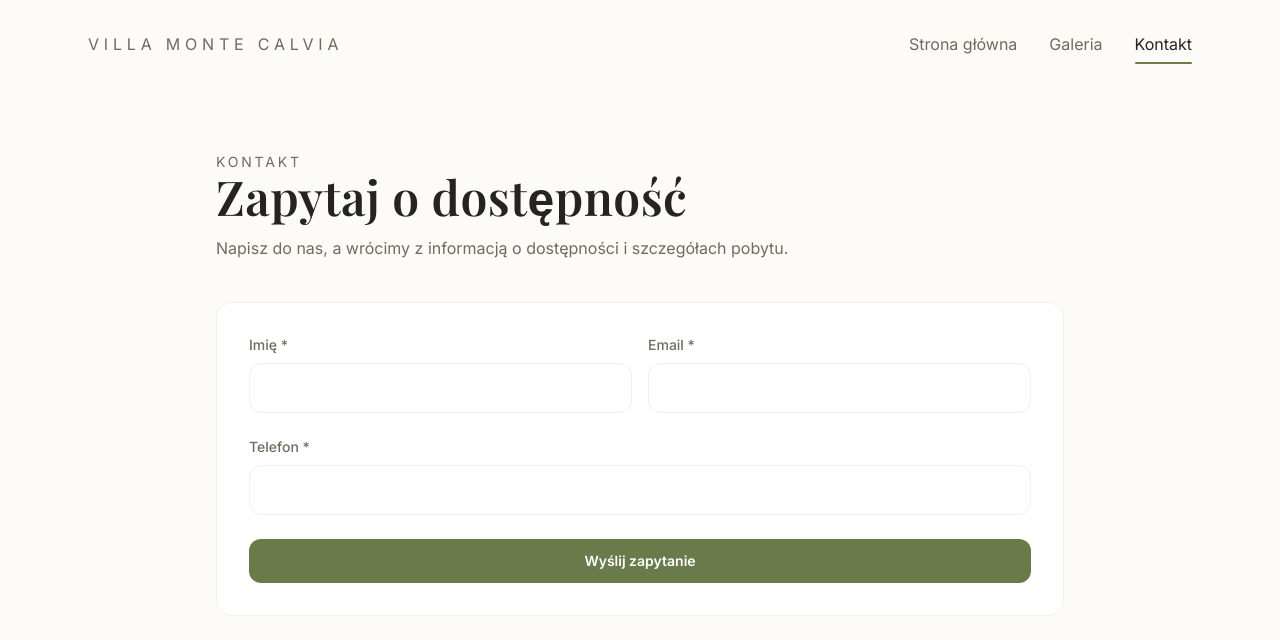
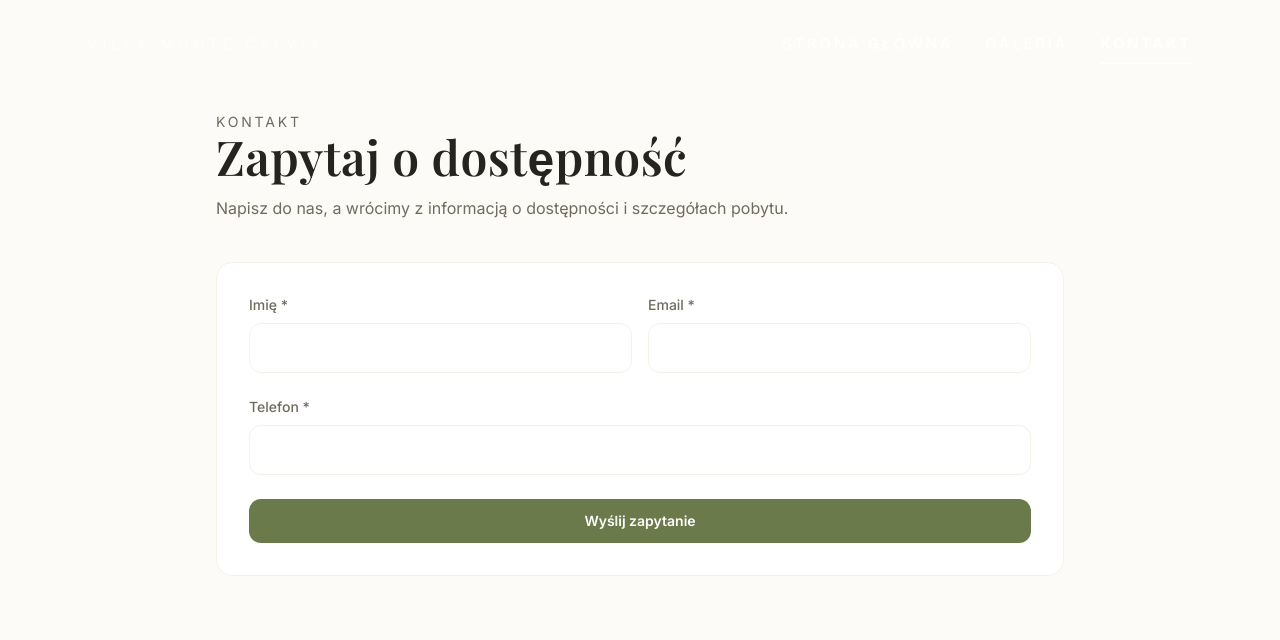
Before and after one commit to mabargiel/alghero-villa-site, a Next.js app in the folder app/: page /contact in a window 1280 px wide. Shown: the top 640 px of the page. Built offline with nearby package versions, Linux system fonts and the light colour scheme; no server answers; a web font is replaced by a local one.

Commit message:
refine hero navigation layout
Co-authored-by: Cursor <cursoragent@cursor.com>

```diff
--- a/app/src/app/contact/page.tsx
+++ b/app/src/app/contact/page.tsx
@@ -2,7 +2,7 @@ import ContactForm from "@/components/ContactForm";
 
 export default function ContactPage() {
   return (
-    <main className="mx-auto min-h-screen max-w-4xl px-6 py-16">
+    <main className="mx-auto min-h-screen max-w-4xl px-6 pt-28 pb-16">
       <header className="mb-10">
         <p className="text-sm uppercase tracking-[0.2em] text-[var(--muted)]">
           Kontakt
--- a/app/src/app/gallery/page.tsx
+++ b/app/src/app/gallery/page.tsx
@@ -12,7 +12,7 @@ export default async function GalleryPage() {
   }));
 
   return (
-    <main className="mx-auto min-h-screen max-w-6xl px-6 py-16">
+    <main className="mx-auto min-h-screen max-w-6xl px-6 pt-28 pb-16">
       <header className="mb-10">
         <p className="text-sm uppercase tracking-[0.2em] text-[var(--muted)]">
           Galeria
--- a/app/src/app/globals.css
+++ b/app/src/app/globals.css
@@ -80,3 +80,35 @@ h4 {
     animation: none;
   }
 }
+
+.hero-scroll-indicator {
+  animation: hero-scroll 2.2s ease-in-out infinite;
+}
+
+@keyframes hero-scroll {
+  0%,
+  100% {
+    transform: translate(-50%, 0);
+    opacity: 0.65;
+  }
+  50% {
+    transform: translate(-50%, 10px);
+    opacity: 1;
+  }
+}
+
+.hero-scroll-indicator span span {
+  animation: hero-scroll-dot 2.2s ease-in-out infinite;
+}
+
+@keyframes hero-scroll-dot {
+  0%,
+  100% {
+    transform: translateY(0);
+    opacity: 0.9;
+  }
+  50% {
+    transform: translateY(8px);
+    opacity: 0.4;
+  }
+}
--- a/app/src/app/page.tsx
+++ b/app/src/app/page.tsx
@@ -57,13 +57,13 @@ export default async function HomePage() {
     })) ?? [];
   return (
     <main className="bg-[var(--background)] text-[var(--foreground)]">
-      <section className="relative min-h-[70vh] w-full overflow-hidden">
+      <section className="relative min-h-screen w-full overflow-hidden">
         <div className="absolute inset-0 bg-[var(--surface-strong)]" />
         <HeroMedia images={heroImages} />
         <div className="absolute inset-0 bg-black/35" />
         <div className="absolute inset-0 hero-motion" aria-hidden="true" />
         <div className="absolute inset-0 bg-gradient-to-r from-black/80 via-black/45 to-transparent" />
-        <div className="relative z-10 mx-auto flex min-h-[70vh] max-w-6xl items-center px-6 py-20">
+        <div className="relative z-10 mx-auto flex min-h-screen max-w-6xl items-center px-6 pt-28 pb-20">
           <div className="max-w-2xl">
             <div className="inline-flex items-center gap-2 rounded-full bg-white/85 px-4 py-2 text-xs uppercase tracking-[0.3em] text-[var(--foreground)]">
               Villa Monte Calvia — Alghero
@@ -86,10 +86,20 @@ export default async function HomePage() {
             </div>
           </div>
         </div>
+        <a
+          className="hero-scroll-indicator absolute left-1/2 top-[85vh] flex -translate-x-1/2 flex-col items-center gap-2 text-xs uppercase tracking-[0.3em] text-white/80"
+          href="#highlights"
+          aria-label="Przewiń w dół"
+        >
+          <span className="text-[10px]">Przewiń</span>
+          <span className="flex h-10 w-6 items-start justify-center rounded-full border border-white/50">
+            <span className="mt-2 h-2 w-2 rounded-full bg-white/80" />
+          </span>
+        </a>
       </section>
 
       <Reveal>
-        <section className="mx-auto max-w-6xl px-6 pb-16">
+        <section id="highlights" className="mx-auto max-w-6xl px-6 pb-16">
           <h2 className="text-2xl font-semibold md:text-3xl">
             Najważniejsze atuty
           </h2>
--- a/app/src/components/TopNav.tsx
+++ b/app/src/components/TopNav.tsx
@@ -13,33 +13,33 @@ export default function TopNav() {
   const pathname = usePathname();
 
   return (
-    <header className="mx-auto flex w-full max-w-6xl items-center justify-between px-6 py-8">
-      <div className="text-base uppercase tracking-[0.3em] text-[var(--muted)]">
-        Villa Monte Calvia
-      </div>
-      <nav className="flex items-center gap-8 text-base text-[var(--muted)]">
+    <header className="absolute left-0 top-0 z-20 w-full">
+      <div className="mx-auto flex max-w-6xl items-center justify-between px-6 py-8">
+        <div className="text-sm uppercase tracking-[0.35em] text-white/80">
+          Villa Monte Calvia
+        </div>
+        <nav className="flex items-center gap-8 text-[15px] font-semibold uppercase tracking-[0.18em] text-white/90">
         {navItems.map((item) => {
           const isActive = pathname === item.href;
           return (
             <Link
               key={item.href}
               href={item.href}
-              className={`relative transition ${
-                isActive
-                  ? "text-[var(--foreground)]"
-                  : "hover:text-[var(--foreground)]"
+              className={`group relative transition ${
+                isActive ? "text-white" : "hover:text-white"
               }`}
             >
               {item.label}
               <span
-                className={`absolute -bottom-2 left-0 h-[2px] w-full rounded-full bg-[var(--accent)] transition ${
-                  isActive ? "opacity-100" : "opacity-0"
+                  className={`absolute -bottom-2 left-0 h-[2px] w-full origin-left rounded-full bg-white/90 transition-transform duration-300 ${
+                  isActive ? "scale-x-100" : "scale-x-0 group-hover:scale-x-100"
                 }`}
               />
             </Link>
           );
         })}
-      </nav>
+        </nav>
+      </div>
     </header>
   );
 }
```
